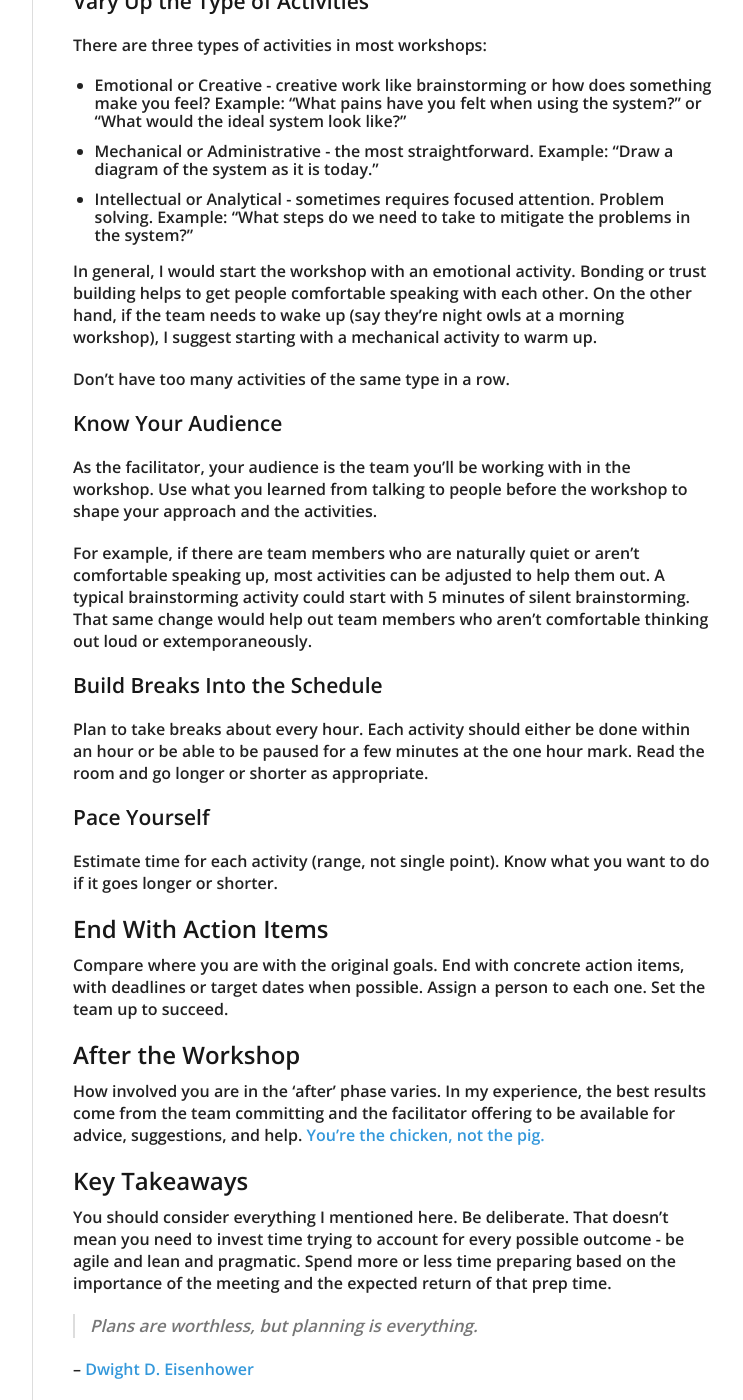
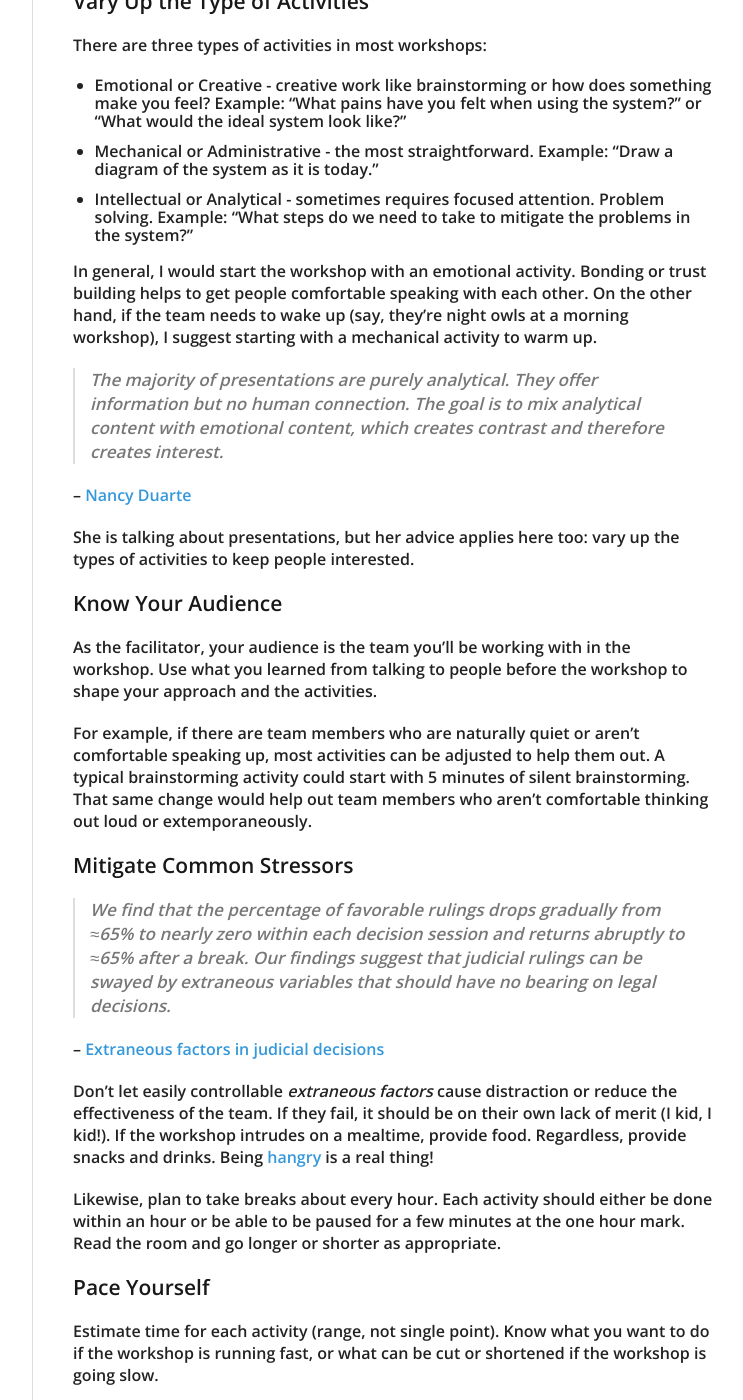
Before and after one commit to rpherbig/rpherbig.github.io, a Jekyll site: the page built from _posts/2019-10-03-facilitation-dont-lose-before-you-start.markdown, in a window 1280 px wide and 1400 px high, scrolled down 2412 px. Shown: the whole window, without its empty margins (378-1121 px from the left). Built offline with Jekyll 4.4.1, drawn with Linux system fonts in a browser that asks for light colours; nearby versions of some CDN libraries; our own code applies the rules of GitHub Pages for plain Markdown files; some of the changed text lies outside the part shown.

Commit message:
One lasts pass of editing

```diff
--- a/_posts/2019-10-03-facilitation-dont-lose-before-you-start.markdown
+++ b/_posts/2019-10-03-facilitation-dont-lose-before-you-start.markdown
@@ -52,7 +52,7 @@ The first part of any workshop should be to remind the team **why** they're here
 
 ### Pick the Right Activities
 
-If I tried to talk about specific activities this would turn into a book. And it turns out Esther Derby and Diana Larsen already wrote a great book on this topic: [Agile Retrospectives: Making Good Teams Great](https://www.amazon.com/Agile-Retrospectives-Making-Teams-Great/dp/0977616649). Think of it as a cookbook with recipes for activities. The activities are broadly broken up into three categories: gathering data, generating insights, and deciding what to do. There's a description of each activity and a quick note about what the team should expect to get out of it.
+If I tried to talk about specific activities, this article would turn into a book. Luckily for us, Esther Derby and Diana Larsen already wrote the book: [Agile Retrospectives: Making Good Teams Great](https://www.amazon.com/Agile-Retrospectives-Making-Teams-Great/dp/0977616649). Think of it as a cookbook with recipes for activities. The activities are broadly broken up into three categories: gathering data, generating insights, and deciding what to do. There's a description of each activity and a quick note about what the team should expect to get out of it.
 
 Every activity should get the team closer one step closer to accomplishing its goal.
 
@@ -64,9 +64,13 @@ There are three types of activities in most workshops:
 * Mechanical or Administrative - the most straightforward. Example: "Draw a diagram of the system as it is today."
 * Intellectual or Analytical - sometimes requires focused attention. Problem solving. Example: "What steps do we need to take to mitigate the problems in the system?"
 
-In general, I would start the workshop with an emotional activity. Bonding or trust building helps to get people comfortable speaking with each other. On the other hand, if the team needs to wake up (say they're night owls at a morning workshop), I suggest starting with a mechanical activity to warm up.
+In general, I would start the workshop with an emotional activity. Bonding or trust building helps to get people comfortable speaking with each other. On the other hand, if the team needs to wake up (say, they're night owls at a morning workshop), I suggest starting with a mechanical activity to warm up.
 
-Don't have too many activities of the same type in a row.
+> The majority of presentations are purely analytical. They offer information but no human connection. The goal is to mix analytical content with emotional content, which creates contrast and therefore creates interest.
+
+-- [Nancy Duarte](https://www.duarte.com/persuasive-presentations-dont-be-boring-your-presentations-missing-secret-ingredient-part-2/)
+
+She is talking about presentations, but her advice applies here too: vary up the types of activities to keep people interested.
 
 ### Know Your Audience
 
@@ -74,21 +78,31 @@ As the facilitator, your audience is the team you'll be working with in the work
 
 For example, if there are team members who are naturally quiet or aren't comfortable speaking up, most activities can be adjusted to help them out. A typical brainstorming activity could start with 5 minutes of silent brainstorming. That same change would help out team members who aren't comfortable thinking out loud or extemporaneously.
 
-### Build Breaks Into the Schedule
+### Mitigate Common Stressors
 
-Plan to take breaks about every hour. Each activity should either be done within an hour or be able to be paused for a few minutes at the one hour mark. Read the room and go longer or shorter as appropriate.
+> We find that the percentage of favorable rulings drops gradually from ≈65% to nearly zero within each decision session and returns abruptly to ≈65% after a break. Our findings suggest that judicial rulings can be swayed by extraneous variables that should have no bearing on legal decisions.
+
+-- [Extraneous factors in judicial decisions](https://www.pnas.org/content/108/17/6889.short)
+
+Don't let easily controllable _extraneous factors_ cause distraction or reduce the effectiveness of the team. If they fail, it should be on their own lack of merit (I kid, I kid!). If the workshop intrudes on a mealtime, provide food. Regardless, provide snacks and drinks. Being [hangry](https://www.merriam-webster.com/dictionary/hangry) is a real thing!
+
+Likewise, plan to take breaks about every hour. Each activity should either be done within an hour or be able to be paused for a few minutes at the one hour mark. Read the room and go longer or shorter as appropriate.
 
 ### Pace Yourself
 
-Estimate time for each activity (range, not single point). Know what you want to do if it goes longer or shorter.
+Estimate time for each activity (range, not single point). Know what you want to do if the workshop is running fast, or what can be cut or shortened if the workshop is going slow.
 
 ## End With Action Items
 
-Compare where you are with the original goals. End with concrete action items, with deadlines or target dates when possible. Assign a person to each one. Set the team up to succeed.
+Set the team up to succeed:
+* Recap where you ended up with the original goals. Were they all met? What remains undiscussed?
+* End with concrete action items.
+* Action items should have deadlines or target dates when possible.
+* Each action item should be assigned to one person. If everyone is responsible for an item, [no one is responsible for it](https://en.wikipedia.org/wiki/Diffusion_of_responsibility).
 
 ## After the Workshop
 
-How involved you are in the 'after' phase varies. In my experience, the best results come from the team committing and the facilitator offering to be available for advice, suggestions, and help. [You're the chicken, not the pig.](https://en.wikipedia.org/wiki/The_Chicken_and_the_Pig)
+How involved you are in the 'after' phase varies. In my experience, the best results come from the team committing and the facilitator offering to be available for advice, suggestions, and help. [You're the chicken, not the pig](https://en.wikipedia.org/wiki/The_Chicken_and_the_Pig).
 
 ## Key Takeaways
 
```
